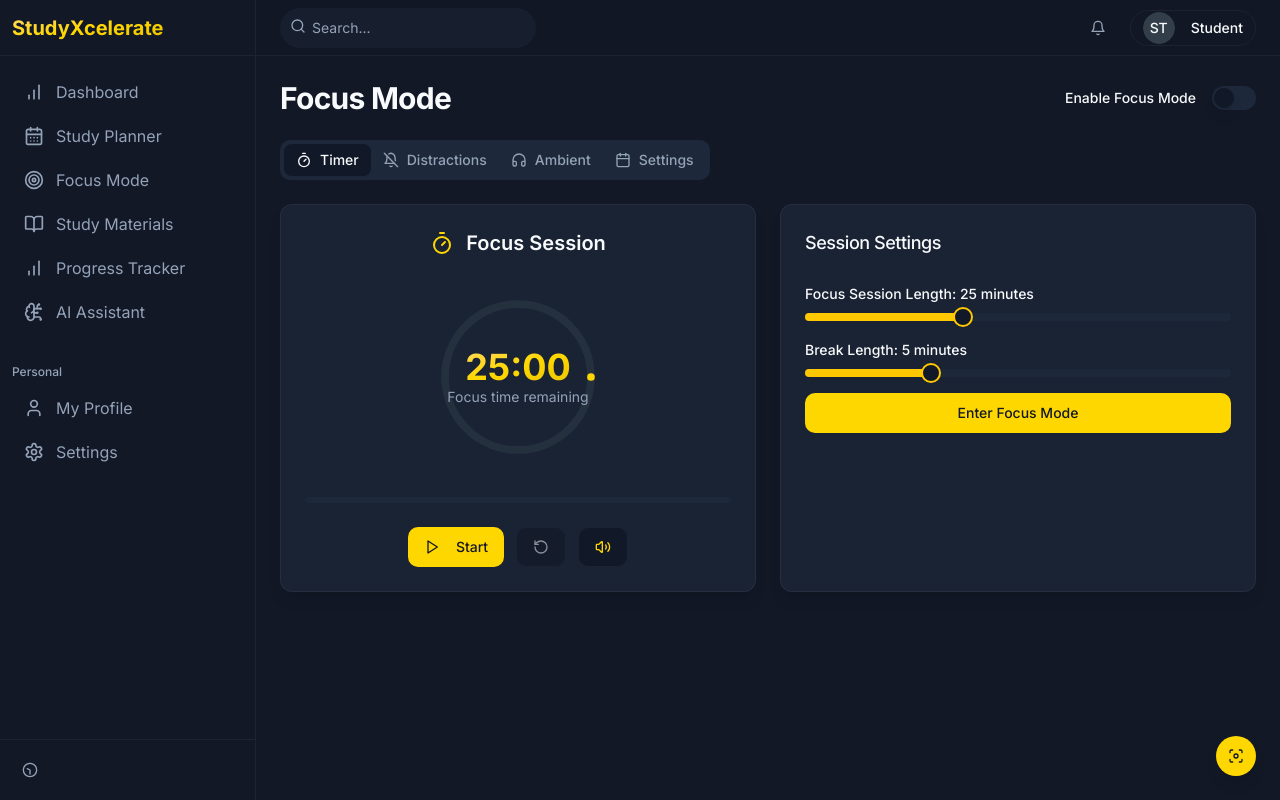
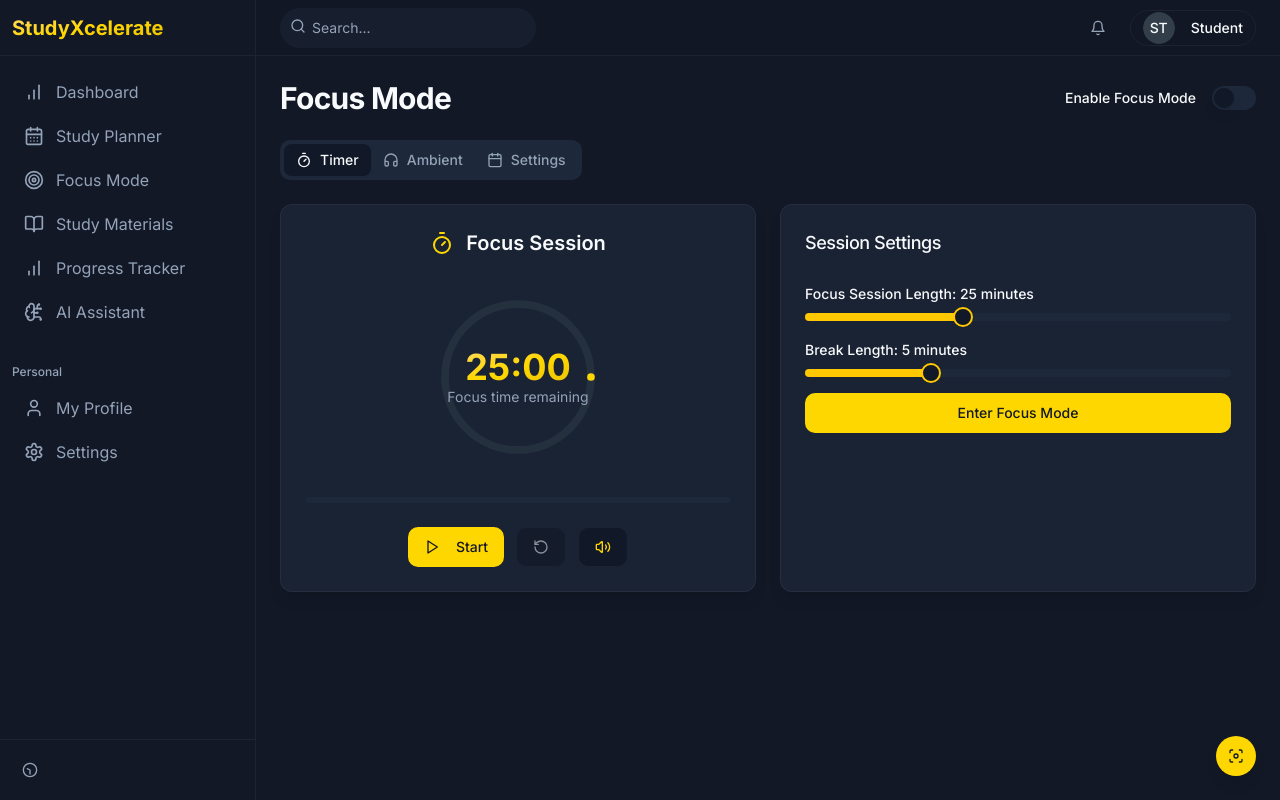
Before and after one commit to Fatin786/studyxcelerate, a React (Vite) app: page /focus in a window 1280 px wide. Built offline with nearby package versions, Linux system fonts and the light colour scheme.

Commit message:
Remove distraction features
Remove the distraction blocker and related components from the focus mode.

```diff
--- a/src/pages/FocusMode.tsx
+++ b/src/pages/FocusMode.tsx
@@ -7,16 +7,14 @@ import { Switch } from "@/components/ui/switch";
 import { Slider } from "@/components/ui/slider";
 import { Label } from "@/components/ui/label";
 import FocusTimer from "@/components/focus/FocusTimer";
-import DistractionBlocker from "@/components/focus/DistractionBlocker";
 import SessionSettings from "@/components/focus/SessionSettings";
 import AmbientSounds from "@/components/focus/AmbientSounds";
 import { toast } from "sonner";
-import { Headphones, Focus, Calendar, BellOff, Volume2, Timer } from "lucide-react";
+import { Headphones, Focus, Calendar, Volume2, Timer } from "lucide-react";
 
 const FocusMode = () => {
   const [isActive, setIsActive] = useState(false);
   const [activeTab, setActiveTab] = useState("timer");
-  const [blockEnabled, setBlockEnabled] = useState(true);
   const [ambienceEnabled, setAmbienceEnabled] = useState(true);
   const [sessionLength, setSessionLength] = useState(25);
   const [breakLength, setBreakLength] = useState(5);
@@ -94,18 +92,6 @@ const FocusMode = () => {
                   <CardContent className="space-y-4">
                     <div className="flex justify-between items-center">
                       <div className="flex items-center gap-2">
-                        <BellOff className="h-5 w-5 text-gold-400" />
-                        <Label htmlFor="block-distractions">Block Distractions</Label>
-                      </div>
-                      <Switch
-                        id="block-distractions"
-                        checked={blockEnabled}
-                        onCheckedChange={setBlockEnabled}
-                      />
-                    </div>
-
-                    <div className="flex justify-between items-center">
-                      <div className="flex items-center gap-2">
                         <Volume2 className="h-5 w-5 text-gold-400" />
                         <Label htmlFor="ambient-sound">Ambient Sound</Label>
                       </div>
@@ -149,10 +135,6 @@ const FocusMode = () => {
                 <TabsTrigger value="timer">
                   <Timer className="h-4 w-4 mr-2" />
                   Timer
-                </TabsTrigger>
-                <TabsTrigger value="block">
-                  <BellOff className="h-4 w-4 mr-2" />
-                  Distractions
                 </TabsTrigger>
                 <TabsTrigger value="ambient">
                   <Headphones className="h-4 w-4 mr-2" />
@@ -210,10 +192,6 @@ const FocusMode = () => {
                 </div>
               </TabsContent>
 
-              <TabsContent value="block">
-                <DistractionBlocker blockEnabled={blockEnabled} setBlockEnabled={setBlockEnabled} />
-              </TabsContent>
-
               <TabsContent value="ambient">
                 <AmbientSounds />
               </TabsContent>
```
